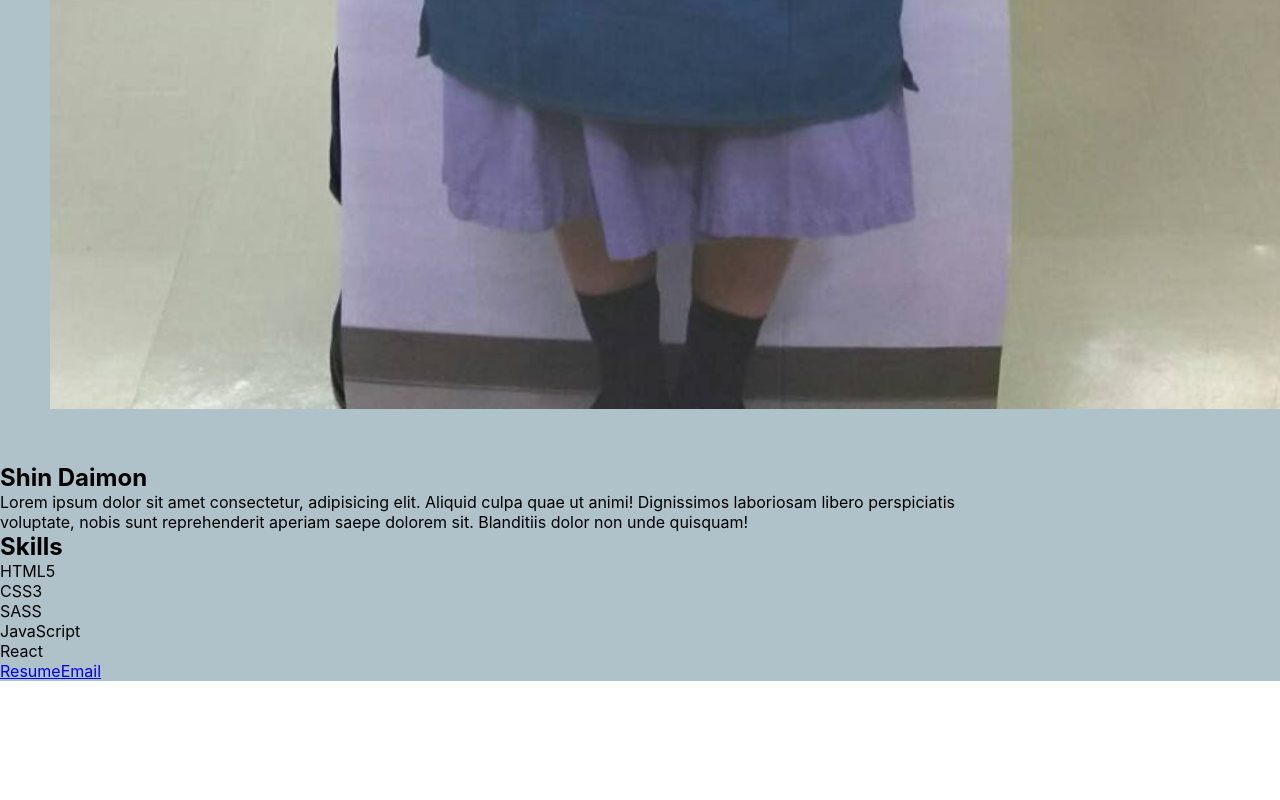
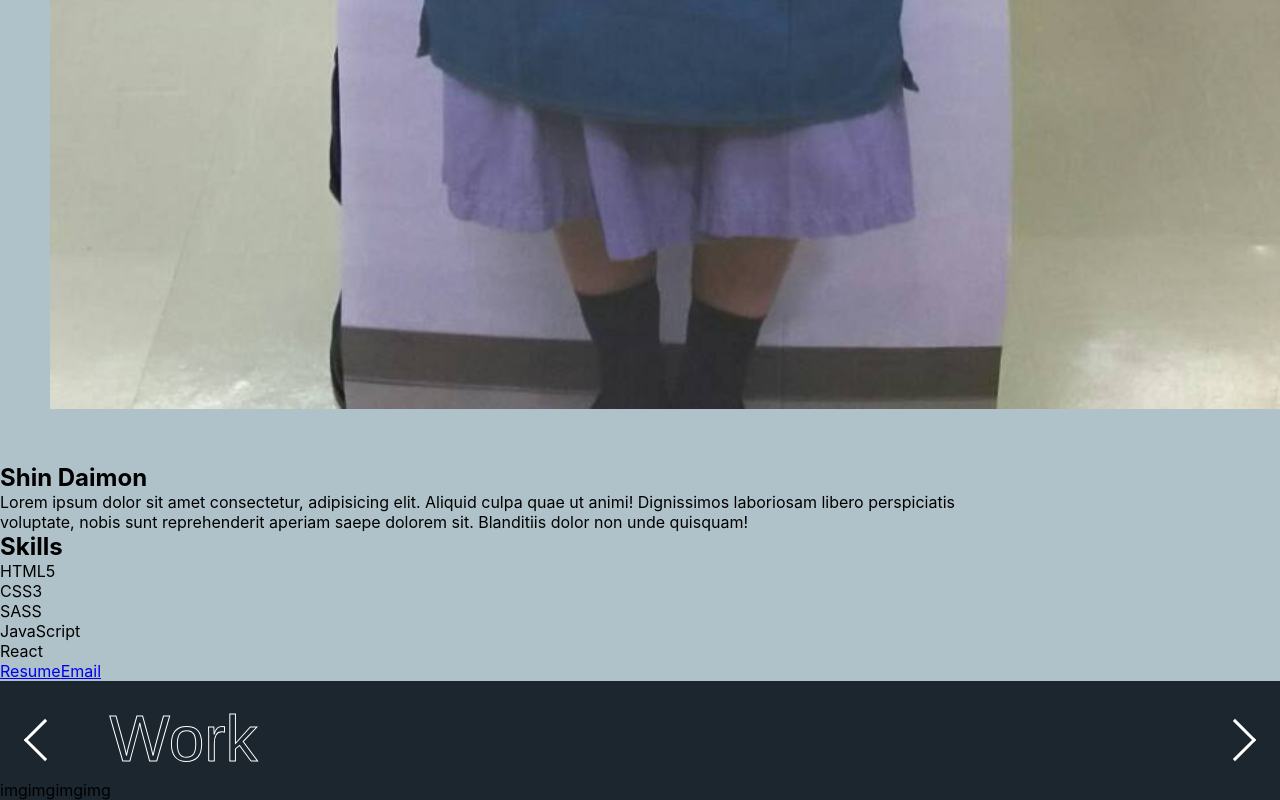
Before and after one commit to mondai40/my_second_portfolio, a React (Create React App) app: page / in a window 1280 px wide. Shown: the part 2821-3621 px from the top of the page. Before the commit the page ends 3502 px from the top, so only its background shows below. Built offline with nearby package versions, Linux system fonts and the light colour scheme; the HTML template or start-up script is replaced by a standard one.

Commit message:
add work component

```diff
--- a/src/App.js
+++ b/src/App.js
@@ -3,6 +3,8 @@ import './App.css';
 import Header from "./components/Header/Header";
 import Hero from "./components/Hero/Hero";
 import About from "./components/About/About";
+import Works from "./components/Works/Works";
+
 
 function App() {
   return (
@@ -10,6 +12,7 @@ function App() {
       <Header />
       <Hero />
       <About />
+      <Works />
     </>
   );
 }
--- /dev/null
+++ b/src/components/Works/Works.jsx
@@ -0,0 +1,22 @@
+import React from "react";
+import "./Works.scss";
+import WorkHeading from "./WorkHeading.svg";
+
+
+const Works = () => {
+  return(
+    <section id="works" className="works">
+      <div className="works__heading">
+        <img src={WorkHeading} alt="WorkHeading" />
+      </div>
+      <div className="works__image">
+        imgimgimgimg
+        <div className="arrow arrow--right"></div>
+        <div className="arrow arrow--left"></div>
+        <div></div>
+      </div>
+    </section>
+  );
+};
+
+export default Works;
--- /dev/null
+++ b/src/components/Works/Works.scss
@@ -0,0 +1,29 @@
+.works {
+  background: #1C262F;
+  position: relative;
+  overflow: hidden;
+
+  &__heading {
+    margin-top: 20px;
+  }
+}
+
+.arrow {
+  width: 30px;
+  height: 30px;
+  border: 3px solid #fff;
+  border-bottom: none;
+  border-left: none;
+  position: absolute;
+  top: 50%;
+
+  &--right {
+    transform: translateY(-50%) rotate(45deg);
+    right: 30px;
+  }
+
+  &--left {
+    transform: translateY(-50%) rotate(-135deg);
+    left: 30px;
+  }
+}
```
Also changed, not shown: src/components/Works/WorkHeading.svg (added).
